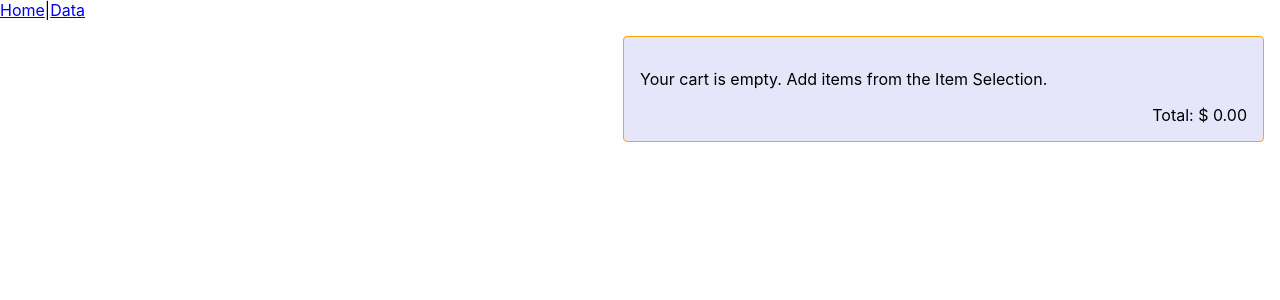
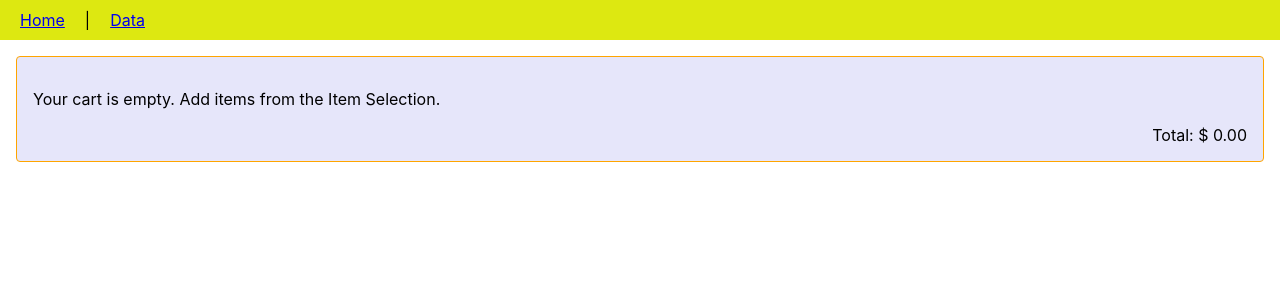
Before and after one commit to jiyongk84/flatiron-phase-2-project-jyk, a React (Create React App) app: page /cart in a window 1280 px wide. Shown: the top 300 px of the page. Built offline with nearby package versions, Linux system fonts and the light colour scheme.

Commit message:
add styling to navbar and body background

```diff
--- a/src/App.css
+++ b/src/App.css
@@ -1,15 +1,45 @@
+.navbar {
+  display: flex;
+  justify-content: left;
+  align-items: center;
+  background-color: #dde811;
+  padding: 10px;
+}
+
+.navbar-item {
+  margin: 0 10px;
+}
+
+.navbar-item a {
+  color: #fff;
+  text-decoration: none;
+}
+
+.navbar-item:hover {
+  background-color: #2ebbce;
+}
+
+.navbar-item:hover a {
+  color: #fff;
+}
+
 .cart-container {
   display: flex;
   justify-content: flex-end;
 }
 
 .cart-items {
-  flex: 0.5;
+  flex: 1;
   margin: 1rem;
   padding: 1rem;
   border: 1px solid orange;
   border-radius: 4px;
   background-color: lavender;
+  transition: box-shadow 0.3s ease;
+}
+
+.cart-items:hover {
+  box-shadow: 0 0 5px 2px orange;
 }
 
 .cart-items h2 {
@@ -57,6 +87,10 @@
 
 .home-container {
   display: flex;
+  border: 1px solid black;
+  background-image: url("https://i.pinimg.com/564x/21/5a/73/215a733192ece53842473387c11cd7b8.jpg");
+  background-size: cover;
+  background-position: center;
 }
 
 .left-side {
@@ -64,11 +98,13 @@
   flex-direction: column;
   flex: 1;
   margin-bottom: 20px;
+
 }
 
 .right-side {
-  flex: 1;
-  margin-left: 5px;
+  flex: 0.4;
+
+  border-left: 2px solid black;
 
 }
 
@@ -95,6 +131,7 @@
   width: 150px;
   margin-right: 10px;
   margin-bottom: 10px;
+  background-color: #f2f2f2;
 }
 
 .item-card img {
@@ -132,4 +169,14 @@
 
 .item-card button {
   margin-top: auto;
+  padding: 0.5rem;
+  background-color: rgb(46, 106, 225);
+  color: #ffffff;
+  border-radius: 5px;
+  transition: background-color 0.3s, color 0.3s;
 }
+
+.item-card button:hover {
+  background-color: #555;
+  color: #0ba2ee;
+}
```
